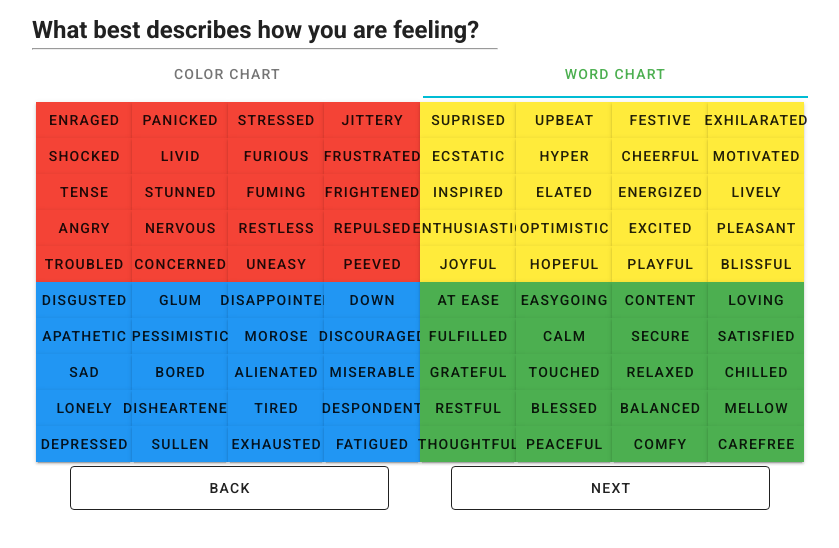
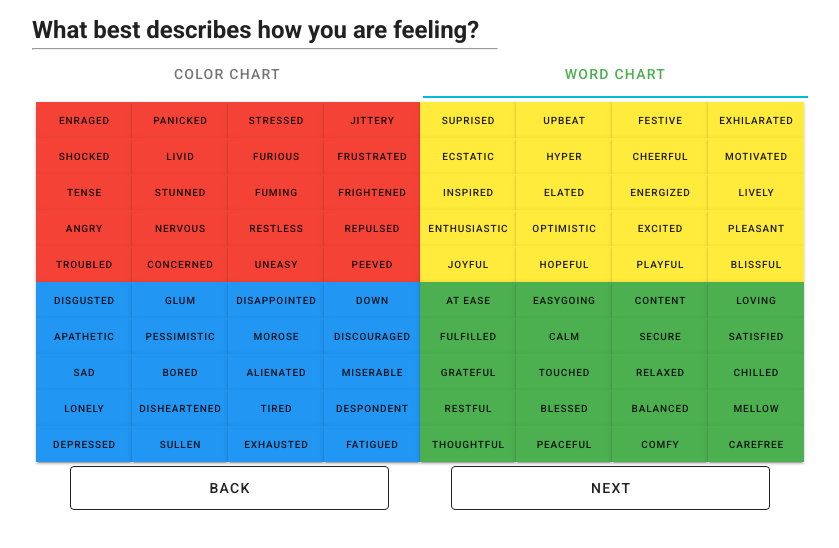
Before and after one commit to tg0488/mood-meter, a Vue app: page /Journal in a window 1280 px wide. Both pictures are taken after a click on the tab "WORD CHART". Shown: the top 548 px of the page, without its empty margins (220-1059 px from the left). Built offline with nearby package versions, Linux system fonts and the light colour scheme.

Commit message:
updated font size of word picker

```diff
--- a/src/views/Journal.vue
+++ b/src/views/Journal.vue
@@ -45,94 +45,94 @@
                       <v-row class="button_row" no-gutters>
                             <v-col cols="6">
                                 <v-row class="button_row" no-gutters wrap>
-                                    <v-col cols="6" md="3"><v-btn style="width: 100%;" flat tile color="red" >Enraged</v-btn></v-col>
-                                    <v-col cols="6" md="3"><v-btn style="width: 100%;" flat tile color="red" >Panicked</v-btn></v-col>
-                                    <v-col cols="6" md="3"><v-btn style="width: 100%;" flat tile color="red" >Stressed</v-btn></v-col>
-                                    <v-col cols="6" md="3"><v-btn style="width: 100%" flat tile color="red" >Jittery</v-btn></v-col>
-                                    <v-col cols="6" md="3"><v-btn style="width: 100%" flat tile color="red" >Shocked</v-btn></v-col>
-                                    <v-col cols="6" md="3"><v-btn style="width: 100%" flat tile color="red" >Livid</v-btn></v-col>
-                                    <v-col cols="6" md="3"><v-btn style="width: 100%" flat tile color="red" >Furious</v-btn></v-col>
-                                    <v-col cols="6" md="3"><v-btn style="width: 100%;" flat tile color="red" >Frustrated</v-btn></v-col>
-                                    <v-col cols="6" md="3"><v-btn style="width: 100%" flat tile color="red" >Tense</v-btn></v-col>
-                                    <v-col cols="6" md="3"><v-btn style="width: 100%" flat tile color="red" >Stunned</v-btn></v-col>
-                                    <v-col cols="6" md="3"><v-btn style="width: 100%" flat tile color="red" >Fuming</v-btn></v-col>
-                                    <v-col cols="6" md="3"><v-btn style="width: 100%" flat tile color="red" >Frightened</v-btn></v-col>
-                                    <v-col cols="6" md="3"><v-btn style="width: 100%" flat tile color="red" >Angry</v-btn></v-col>
-                                    <v-col cols="6" md="3"><v-btn style="width: 100%" flat tile color="red" >Nervous</v-btn></v-col>
-                                    <v-col cols="6" md="3"><v-btn style="width: 100%" flat tile color="red" >Restless</v-btn></v-col>
-                                    <v-col cols="6" md="3"><v-btn style="width: 100%" flat tile color="red" >Repulsed</v-btn></v-col>
-                                    <v-col cols="6" md="3"><v-btn style="width: 100%" flat tile color="red" >Troubled</v-btn></v-col>
-                                    <v-col cols="6" md="3"><v-btn style="width: 100%" flat tile color="red" >Concerned</v-btn></v-col>
-                                    <v-col cols="6" md="3"><v-btn style="width: 100%" flat tile color="red" >Uneasy</v-btn></v-col>
-                                    <v-col cols="6" md="3"><v-btn style="width: 100%" flat tile color="red" >Peeved</v-btn></v-col>
+                                    <v-col cols="6" md="3"><v-btn style="width: 100%; font-size: x-small;" flat tile color="red" >Enraged</v-btn></v-col>
+                                    <v-col cols="6" md="3"><v-btn style="width: 100%; font-size: x-small;" flat tile color="red" >Panicked</v-btn></v-col>
+                                    <v-col cols="6" md="3"><v-btn style="width: 100%; font-size: x-small;" flat tile color="red" >Stressed</v-btn></v-col>
+                                    <v-col cols="6" md="3"><v-btn style="width: 100%; font-size: x-small;" flat tile color="red" >Jittery</v-btn></v-col>
+                                    <v-col cols="6" md="3"><v-btn style="width: 100%; font-size: x-small;" flat tile color="red" >Shocked</v-btn></v-col>
+                                    <v-col cols="6" md="3"><v-btn style="width: 100%; font-size: x-small;" flat tile color="red" >Livid</v-btn></v-col>
+                                    <v-col cols="6" md="3"><v-btn style="width: 100%; font-size: x-small;" flat tile color="red" >Furious</v-btn></v-col>
+                                    <v-col cols="6" md="3"><v-btn style="width: 100%; font-size: x-small;" flat tile color="red" >Frustrated</v-btn></v-col>
+                                    <v-col cols="6" md="3"><v-btn style="width: 100%; font-size: x-small;" flat tile color="red" >Tense</v-btn></v-col>
+                                    <v-col cols="6" md="3"><v-btn style="width: 100%; font-size: x-small;" flat tile color="red" >Stunned</v-btn></v-col>
+                                    <v-col cols="6" md="3"><v-btn style="width: 100%; font-size: x-small;" flat tile color="red" >Fuming</v-btn></v-col>
+                                    <v-col cols="6" md="3"><v-btn style="width: 100%; font-size: x-small;" flat tile color="red" >Frightened</v-btn></v-col>
+                                    <v-col cols="6" md="3"><v-btn style="width: 100%; font-size: x-small;" flat tile color="red" >Angry</v-btn></v-col>
+                                    <v-col cols="6" md="3"><v-btn style="width: 100%; font-size: x-small;" flat tile color="red" >Nervous</v-btn></v-col>
+                                    <v-col cols="6" md="3"><v-btn style="width: 100%; font-size: x-small;" flat tile color="red" >Restless</v-btn></v-col>
+                                    <v-col cols="6" md="3"><v-btn style="width: 100%; font-size: x-small;" flat tile color="red" >Repulsed</v-btn></v-col>
+                                    <v-col cols="6" md="3"><v-btn style="width: 100%; font-size: x-small;" flat tile color="red" >Troubled</v-btn></v-col>
+                                    <v-col cols="6" md="3"><v-btn style="width: 100%; font-size: x-small;" flat tile color="red" >Concerned</v-btn></v-col>
+                                    <v-col cols="6" md="3"><v-btn style="width: 100%; font-size: x-small;" flat tile color="red" >Uneasy</v-btn></v-col>
+                                    <v-col cols="6" md="3"><v-btn style="width: 100%; font-size: x-small;" flat tile color="red" >Peeved</v-btn></v-col>
                                 </v-row>
                                 <v-row class="button_row" no-gutters wrap>
-                                    <v-col cols="6" md="3"><v-btn style="width: 100%" flat tile color="blue">Disgusted</v-btn></v-col>
-                                    <v-col cols="6" md="3"><v-btn style="width: 100%" flat tile color="blue">Glum</v-btn></v-col>
-                                    <v-col cols="6" md="3"><v-btn style="width: 100%" flat tile color="blue">Disappointed</v-btn></v-col>
-                                    <v-col cols="6" md="3"><v-btn style="width: 100%" flat tile color="blue">Down</v-btn></v-col>
-                                    <v-col cols="6" md="3"><v-btn style="width: 100%" flat tile color="blue">Apathetic</v-btn></v-col>
-                                    <v-col cols="6" md="3"><v-btn style="width: 100%" flat tile color="blue">Pessimistic</v-btn></v-col>
-                                    <v-col cols="6" md="3"><v-btn style="width: 100%" flat tile color="blue">Morose</v-btn></v-col>
-                                    <v-col cols="6" md="3"><v-btn style="width: 100%" flat tile color="blue">Discouraged</v-btn></v-col>
-                                    <v-col cols="6" md="3"><v-btn style="width: 100%" flat tile color="blue">Sad</v-btn></v-col>
-                                    <v-col cols="6" md="3"><v-btn style="width: 100%" flat tile color="blue">Bored</v-btn></v-col>
-                                    <v-col cols="6" md="3"><v-btn style="width: 100%" flat tile color="blue">Alienated</v-btn></v-col>
-                                    <v-col cols="6" md="3"><v-btn style="width: 100%" flat tile color="blue">Miserable</v-btn></v-col>
-                                    <v-col cols="6" md="3"><v-btn style="width: 100%" flat tile color="blue">Lonely</v-btn></v-col>
-                                    <v-col cols="6" md="3"><v-btn style="width: 100%" flat tile color="blue">Disheartened</v-btn></v-col>
-                                    <v-col cols="6" md="3"><v-btn style="width: 100%" flat tile color="blue">Tired</v-btn></v-col>
-                                    <v-col cols="6" md="3"><v-btn style="width: 100%" flat tile color="blue">Despondent</v-btn></v-col>
-                                    <v-col cols="6" md="3"><v-btn style="width: 100%" flat tile color="blue">Depressed</v-btn></v-col>
-                                    <v-col cols="6" md="3"><v-btn style="width: 100%" flat tile color="blue">Sullen</v-btn></v-col>
-                                    <v-col cols="6" md="3"><v-btn style="width: 100%" flat tile color="blue">Exhausted</v-btn></v-col>
-                                    <v-col cols="6" md="3"><v-btn style="width: 100%" flat tile color="blue">Fatigued</v-btn></v-col>
+                                    <v-col cols="6" md="3"><v-btn style="width: 100%; font-size: x-small;" flat tile color="blue">Disgusted</v-btn></v-col>
+                                    <v-col cols="6" md="3"><v-btn style="width: 100%; font-size: x-small;" flat tile color="blue">Glum</v-btn></v-col>
+                                    <v-col cols="6" md="3"><v-btn style="width: 100%; font-size: x-small;" flat tile color="blue">Disappointed</v-btn></v-col>
+                                    <v-col cols="6" md="3"><v-btn style="width: 100%; font-size: x-small;" flat tile color="blue">Down</v-btn></v-col>
+                                    <v-col cols="6" md="3"><v-btn style="width: 100%; font-size: x-small;" flat tile color="blue">Apathetic</v-btn></v-col>
+                                    <v-col cols="6" md="3"><v-btn style="width: 100%; font-size: x-small;" flat tile color="blue">Pessimistic</v-btn></v-col>
+                                    <v-col cols="6" md="3"><v-btn style="width: 100%; font-size: x-small;" flat tile color="blue">Morose</v-btn></v-col>
+                                    <v-col cols="6" md="3"><v-btn style="width: 100%; font-size: x-small;" flat tile color="blue">Discouraged</v-btn></v-col>
+                                    <v-col cols="6" md="3"><v-btn style="width: 100%; font-size: x-small;" flat tile color="blue">Sad</v-btn></v-col>
+                                    <v-col cols="6" md="3"><v-btn style="width: 100%; font-size: x-small;" flat tile color="blue">Bored</v-btn></v-col>
+                                    <v-col cols="6" md="3"><v-btn style="width: 100%; font-size: x-small;" flat tile color="blue">Alienated</v-btn></v-col>
+                                    <v-col cols="6" md="3"><v-btn style="width: 100%; font-size: x-small;" flat tile color="blue">Miserable</v-btn></v-col>
+                                    <v-col cols="6" md="3"><v-btn style="width: 100%; font-size: x-small;" flat tile color="blue">Lonely</v-btn></v-col>
+                                    <v-col cols="6" md="3"><v-btn style="width: 100%; font-size: x-small;" flat tile color="blue">Disheartened</v-btn></v-col>
+                                    <v-col cols="6" md="3"><v-btn style="width: 100%; font-size: x-small;" flat tile color="blue">Tired</v-btn></v-col>
+                                    <v-col cols="6" md="3"><v-btn style="width: 100%; font-size: x-small;" flat tile color="blue">Despondent</v-btn></v-col>
+                                    <v-col cols="6" md="3"><v-btn style="width: 100%; font-size: x-small;" flat tile color="blue">Depressed</v-btn></v-col>
+                                    <v-col cols="6" md="3"><v-btn style="width: 100%; font-size: x-small;" flat tile color="blue">Sullen</v-btn></v-col>
+                                    <v-col cols="6" md="3"><v-btn style="width: 100%; font-size: x-small;" flat tile color="blue">Exhausted</v-btn></v-col>
+                                    <v-col cols="6" md="3"><v-btn style="width: 100%; font-size: x-small;" flat tile color="blue">Fatigued</v-btn></v-col>
                                 </v-row>
                             </v-col>
                             <v-col cols="6">
                                 <v-row class="button_row" no-gutters wrap>
-                                    <v-col cols="6" md="3"><v-btn style="width: 100%" flat tile color="yellow">Suprised</v-btn></v-col>
-                                    <v-col cols="6" md="3"><v-btn style="width: 100%" flat tile color="yellow">Upbeat</v-btn></v-col>
-                                    <v-col cols="6" md="3"><v-btn style="width: 100%" flat tile color="yellow">Festive</v-btn></v-col>
-                                    <v-col cols="6" md="3"><v-btn style="width: 100%" flat tile color="yellow">Exhilarated</v-btn></v-col>
-                                    <v-col cols="6" md="3"><v-btn style="width: 100%" flat tile color="yellow">Ecstatic</v-btn></v-col>
-                                    <v-col cols="6" md="3"><v-btn style="width: 100%" flat tile color="yellow">Hyper</v-btn></v-col>
-                                    <v-col cols="6" md="3"><v-btn style="width: 100%" flat tile color="yellow">Cheerful</v-btn></v-col>
-                                    <v-col cols="6" md="3"><v-btn style="width: 100%" flat tile color="yellow">Motivated</v-btn></v-col>
-                                    <v-col cols="6" md="3"><v-btn style="width: 100%" flat tile color="yellow">Inspired</v-btn></v-col>
-                                    <v-col cols="6" md="3"><v-btn style="width: 100%" flat tile color="yellow">Elated</v-btn></v-col>
-                                    <v-col cols="6" md="3"><v-btn style="width: 100%" flat tile color="yellow">Energized</v-btn></v-col>
-                                    <v-col cols="6" md="3"><v-btn style="width: 100%" flat tile color="yellow">Lively</v-btn></v-col>
-                                    <v-col cols="6" md="3"><v-btn style="width: 100%" flat tile color="yellow">Enthusiastic</v-btn></v-col>
-                                    <v-col cols="6" md="3"><v-btn style="width: 100%" flat tile color="yellow">Optimistic</v-btn></v-col>
-                                    <v-col cols="6" md="3"><v-btn style="width: 100%" flat tile color="yellow">Excited</v-btn></v-col>
-                                    <v-col cols="6" md="3"><v-btn style="width: 100%" flat tile color="yellow">Pleasant</v-btn></v-col>
-                                    <v-col cols="6" md="3"><v-btn style="width: 100%" flat tile color="yellow">Joyful</v-btn></v-col>
-                                    <v-col cols="6" md="3"><v-btn style="width: 100%" flat tile color="yellow">Hopeful</v-btn></v-col>
-                                    <v-col cols="6" md="3"><v-btn style="width: 100%" flat tile color="yellow">Playful</v-btn></v-col>
-                                    <v-col cols="6" md="3"><v-btn style="width: 100%" flat tile color="yellow">Blissful</v-btn></v-col>
+                                    <v-col cols="6" md="3"><v-btn style="width: 100%; font-size: x-small;" flat tile color="yellow">Suprised</v-btn></v-col>
+                                    <v-col cols="6" md="3"><v-btn style="width: 100%; font-size: x-small;" flat tile color="yellow">Upbeat</v-btn></v-col>
+                                    <v-col cols="6" md="3"><v-btn style="width: 100%; font-size: x-small;" flat tile color="yellow">Festive</v-btn></v-col>
+                                    <v-col cols="6" md="3"><v-btn style="width: 100%; font-size: x-small;" flat tile color="yellow">Exhilarated</v-btn></v-col>
+                                    <v-col cols="6" md="3"><v-btn style="width: 100%; font-size: x-small;" flat tile color="yellow">Ecstatic</v-btn></v-col>
+                                    <v-col cols="6" md="3"><v-btn style="width: 100%; font-size: x-small;" flat tile color="yellow">Hyper</v-btn></v-col>
+                                    <v-col cols="6" md="3"><v-btn style="width: 100%; font-size: x-small;" flat tile color="yellow">Cheerful</v-btn></v-col>
+                                    <v-col cols="6" md="3"><v-btn style="width: 100%; font-size: x-small;" flat tile color="yellow">Motivated</v-btn></v-col>
+                                    <v-col cols="6" md="3"><v-btn style="width: 100%; font-size: x-small;" flat tile color="yellow">Inspired</v-btn></v-col>
+                                    <v-col cols="6" md="3"><v-btn style="width: 100%; font-size: x-small;" flat tile color="yellow">Elated</v-btn></v-col>
+                                    <v-col cols="6" md="3"><v-btn style="width: 100%; font-size: x-small;" flat tile color="yellow">Energized</v-btn></v-col>
+                                    <v-col cols="6" md="3"><v-btn style="width: 100%; font-size: x-small;" flat tile color="yellow">Lively</v-btn></v-col>
+                                    <v-col cols="6" md="3"><v-btn style="width: 100%; font-size: x-small;" flat tile color="yellow">Enthusiastic</v-btn></v-col>
+                                    <v-col cols="6" md="3"><v-btn style="width: 100%; font-size: x-small;" flat tile color="yellow">Optimistic</v-btn></v-col>
+                                    <v-col cols="6" md="3"><v-btn style="width: 100%; font-size: x-small;" flat tile color="yellow">Excited</v-btn></v-col>
+                                    <v-col cols="6" md="3"><v-btn style="width: 100%; font-size: x-small;" flat tile color="yellow">Pleasant</v-btn></v-col>
+                                    <v-col cols="6" md="3"><v-btn style="width: 100%; font-size: x-small;" flat tile color="yellow">Joyful</v-btn></v-col>
+                                    <v-col cols="6" md="3"><v-btn style="width: 100%; font-size: x-small;" flat tile color="yellow">Hopeful</v-btn></v-col>
+                                    <v-col cols="6" md="3"><v-btn style="width: 100%; font-size: x-small;" flat tile color="yellow">Playful</v-btn></v-col>
+                                    <v-col cols="6" md="3"><v-btn style="width: 100%; font-size: x-small;" flat tile color="yellow">Blissful</v-btn></v-col>
                                 </v-row>
                                 <v-row class="button_row" no-gutters wrap>
-                                    <v-col cols="6" md="3"><v-btn style="width: 100%" flat tile color="green">At Ease</v-btn></v-col>
-                                    <v-col cols="6" md="3"><v-btn style="width: 100%" flat tile color="green">Easygoing</v-btn></v-col>
-                                    <v-col cols="6" md="3"><v-btn style="width: 100%" flat tile color="green">Content</v-btn></v-col>
-                                    <v-col cols="6" md="3"><v-btn style="width: 100%" flat tile color="green">Loving</v-btn></v-col>
-                                    <v-col cols="6" md="3"><v-btn style="width: 100%" flat tile color="green">Fulfilled</v-btn></v-col>
-                                    <v-col cols="6" md="3"><v-btn style="width: 100%" flat tile color="green">Calm</v-btn></v-col>
-                                    <v-col cols="6" md="3"><v-btn style="width: 100%" flat tile color="green">Secure</v-btn></v-col>
-                                    <v-col cols="6" md="3"><v-btn style="width: 100%" flat tile color="green">Satisfied</v-btn></v-col>
-                                    <v-col cols="6" md="3"><v-btn style="width: 100%" flat tile color="green">Grateful</v-btn></v-col>
-                                    <v-col cols="6" md="3"><v-btn style="width: 100%" flat tile color="green">Touched</v-btn></v-col>
-                                    <v-col cols="6" md="3"><v-btn style="width: 100%" flat tile color="green">Relaxed</v-btn></v-col>
-                                    <v-col cols="6" md="3"><v-btn style="width: 100%" flat tile color="green">Chilled</v-btn></v-col>
-                                    <v-col cols="6" md="3"><v-btn style="width: 100%" flat tile color="green">Restful</v-btn></v-col>
-                                    <v-col cols="6" md="3"><v-btn style="width: 100%" flat tile color="green">Blessed</v-btn></v-col>
-                                    <v-col cols="6" md="3"><v-btn style="width: 100%" flat tile color="green">Balanced</v-btn></v-col>
-                                    <v-col cols="6" md="3"><v-btn style="width: 100%" flat tile color="green">Mellow</v-btn></v-col>
-                                    <v-col cols="6" md="3"><v-btn style="width: 100%" flat tile color="green">Thoughtful</v-btn></v-col>
-                                    <v-col cols="6" md="3"><v-btn style="width: 100%" flat tile color="green">Peaceful</v-btn></v-col>
-                                    <v-col cols="6" md="3"><v-btn style="width: 100%" flat tile color="green">Comfy</v-btn></v-col>
-                                    <v-col cols="6" md="3"><v-btn style="width: 100%" flat tile color="green">Carefree</v-btn></v-col>
+                                    <v-col cols="6" md="3"><v-btn style="width: 100%; font-size: x-small;" flat tile color="green">At Ease</v-btn></v-col>
+                                    <v-col cols="6" md="3"><v-btn style="width: 100%; font-size: x-small;" flat tile color="green">Easygoing</v-btn></v-col>
+                                    <v-col cols="6" md="3"><v-btn style="width: 100%; font-size: x-small;" flat tile color="green">Content</v-btn></v-col>
+                                    <v-col cols="6" md="3"><v-btn style="width: 100%; font-size: x-small;" flat tile color="green">Loving</v-btn></v-col>
+                                    <v-col cols="6" md="3"><v-btn style="width: 100%; font-size: x-small;" flat tile color="green">Fulfilled</v-btn></v-col>
+                                    <v-col cols="6" md="3"><v-btn style="width: 100%; font-size: x-small;" flat tile color="green">Calm</v-btn></v-col>
+                                    <v-col cols="6" md="3"><v-btn style="width: 100%; font-size: x-small;" flat tile color="green">Secure</v-btn></v-col>
+                                    <v-col cols="6" md="3"><v-btn style="width: 100%; font-size: x-small;" flat tile color="green">Satisfied</v-btn></v-col>
+                                    <v-col cols="6" md="3"><v-btn style="width: 100%; font-size: x-small;" flat tile color="green">Grateful</v-btn></v-col>
+                                    <v-col cols="6" md="3"><v-btn style="width: 100%; font-size: x-small;" flat tile color="green">Touched</v-btn></v-col>
+                                    <v-col cols="6" md="3"><v-btn style="width: 100%; font-size: x-small;" flat tile color="green">Relaxed</v-btn></v-col>
+                                    <v-col cols="6" md="3"><v-btn style="width: 100%; font-size: x-small;" flat tile color="green">Chilled</v-btn></v-col>
+                                    <v-col cols="6" md="3"><v-btn style="width: 100%; font-size: x-small;" flat tile color="green">Restful</v-btn></v-col>
+                                    <v-col cols="6" md="3"><v-btn style="width: 100%; font-size: x-small;" flat tile color="green">Blessed</v-btn></v-col>
+                                    <v-col cols="6" md="3"><v-btn style="width: 100%; font-size: x-small;" flat tile color="green">Balanced</v-btn></v-col>
+                                    <v-col cols="6" md="3"><v-btn style="width: 100%; font-size: x-small;" flat tile color="green">Mellow</v-btn></v-col>
+                                    <v-col cols="6" md="3"><v-btn style="width: 100%; font-size: x-small;" flat tile color="green">Thoughtful</v-btn></v-col>
+                                    <v-col cols="6" md="3"><v-btn style="width: 100%; font-size: x-small;" flat tile color="green">Peaceful</v-btn></v-col>
+                                    <v-col cols="6" md="3"><v-btn style="width: 100%; font-size: x-small;" flat tile color="green">Comfy</v-btn></v-col>
+                                    <v-col cols="6" md="3"><v-btn style="width: 100%; font-size: x-small;" flat tile color="green">Carefree</v-btn></v-col>
                                 </v-row>
                             </v-col>
                       </v-row>
```
